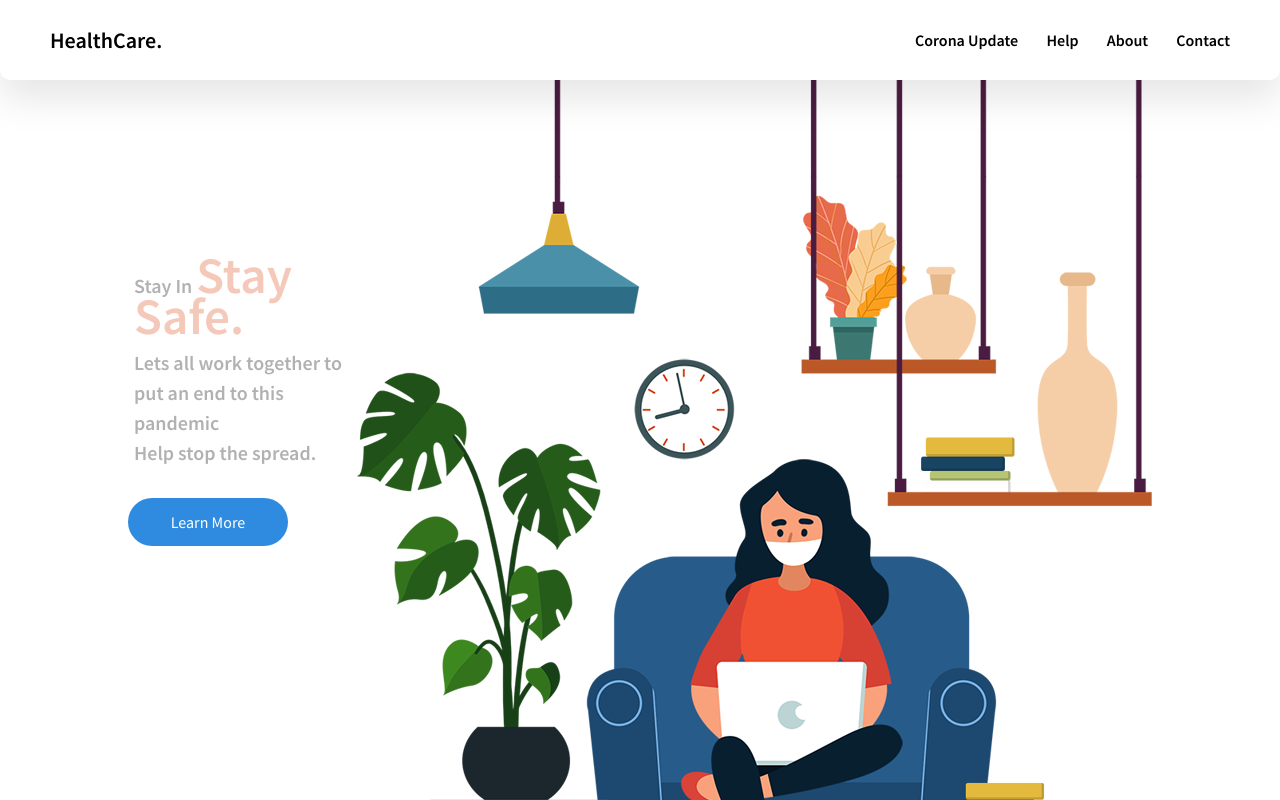
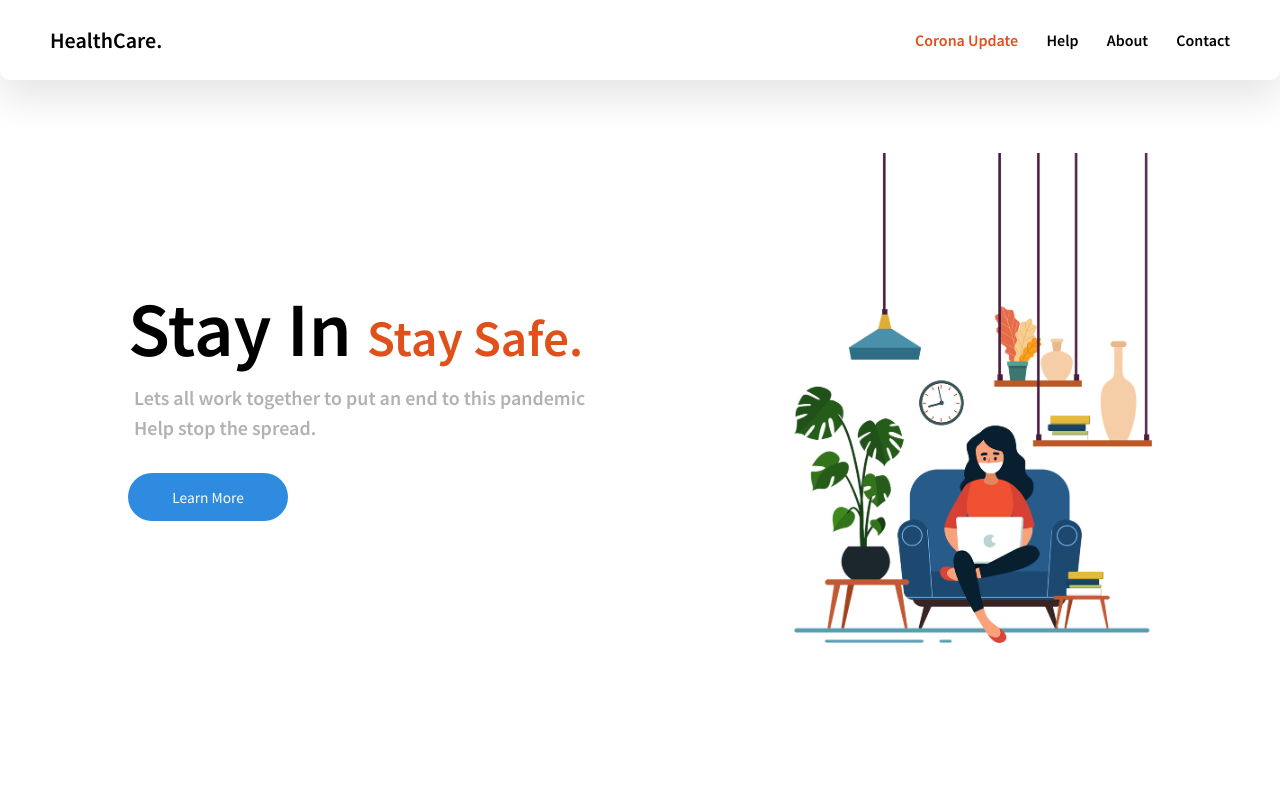
Before and after one commit to Mohammedazzam/HealthCare, a plain HTML site: page index.html in a window 1280 px wide. Drawn offline with nearby package versions, Linux system fonts and the light colour scheme.

Commit message:
(end section landing  page)

```diff
--- a/styles.css
+++ b/styles.css
@@ -23,7 +23,7 @@ html,body{
     align-items: center;
     padding: 0 25px 0 25px;
     background-color: #fff;
-    box-shadow: 0 19px 38px rgb(0, 0, 0,0.10);
+    box-shadow: 0 19px 38px rgba(0,0,0,0.10);
     border-bottom-left-radius: 10px;
     border-bottom-right-radius: 10px;
 }
@@ -35,18 +35,18 @@ html,body{
     color: #000;
 }
 
-.nav .links a .mainlink{
+.nav .links .mainlink{
     color: #e0501b;
 }
 
 .nav h4{
     font-size: 22px;
     font-weight: bold;
-    margin-left:25px ;
+    margin-left: 25px;
 }
 
+/* LANDING CSS */
 
-/*Landing css*/
 .landing{
     display: flex;
     flex-direction: row;
@@ -56,21 +56,17 @@ html,body{
     height: 100vh;
 }
 
-.landingText h1 {
+.landingText h1{
     font-size: 6vw;
+    margin: 0 !important;
+}
+
+.landingText h3{
     margin: 6px !important;
     font-size: 20px;
     opacity: 0.3;
     line-height: 30px;
 }
-
-.landingText h3 {
-    margin: 6px !important;
-    font-size: 20px;
-    opacity: 0.3;
-    line-height: 30px;
-}
-
 
 .landingText .btn{
     width: 120px;
@@ -78,14 +74,14 @@ html,body{
     padding: 14px 20px 14px 20px;
     background-color: #2f8be0;
     border-radius: 45px;
-    text-align: center;
+    text-align: center
 }
 
 .landingText .btn a{
-    font-size: 1.2wv;
+    font-size: 1.2vw;
     color: #fff;
 }
 
-.landingText img{
+.landingImage img{
     width: 28vw;
 }
```
